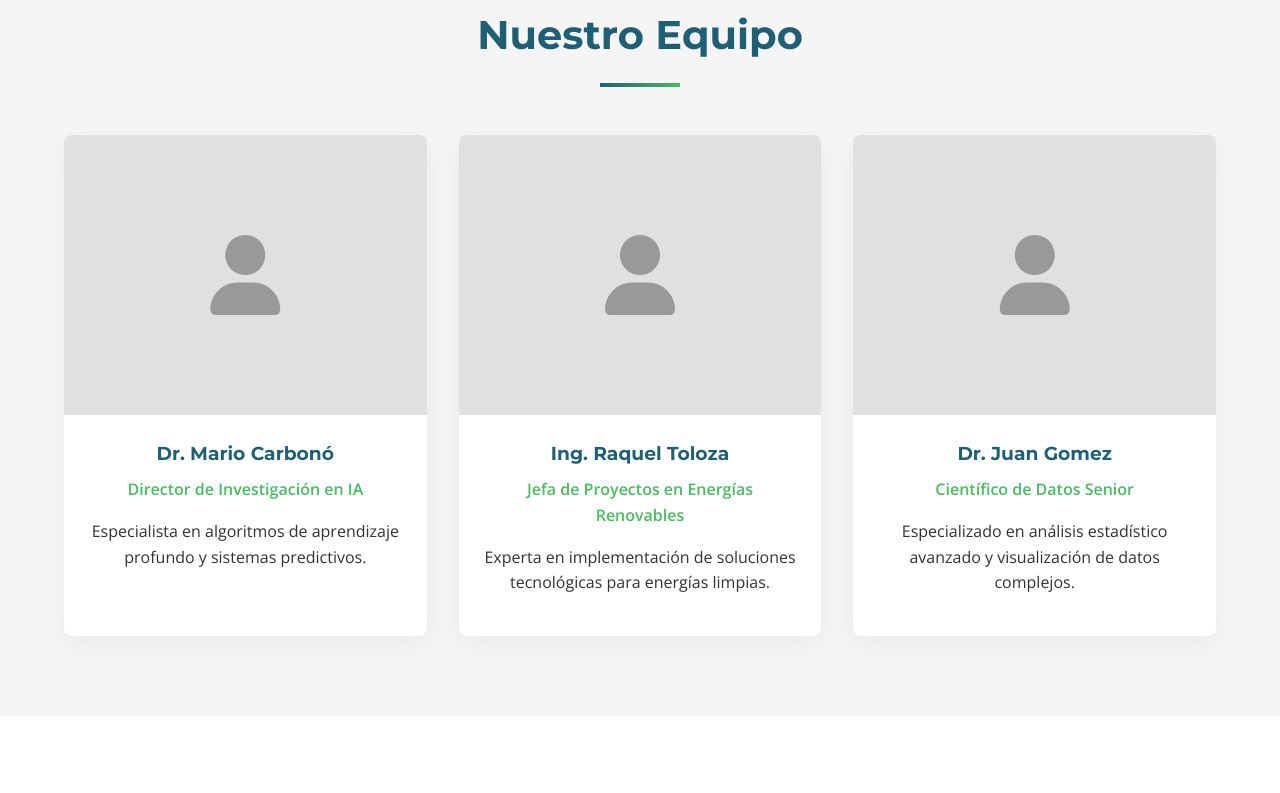
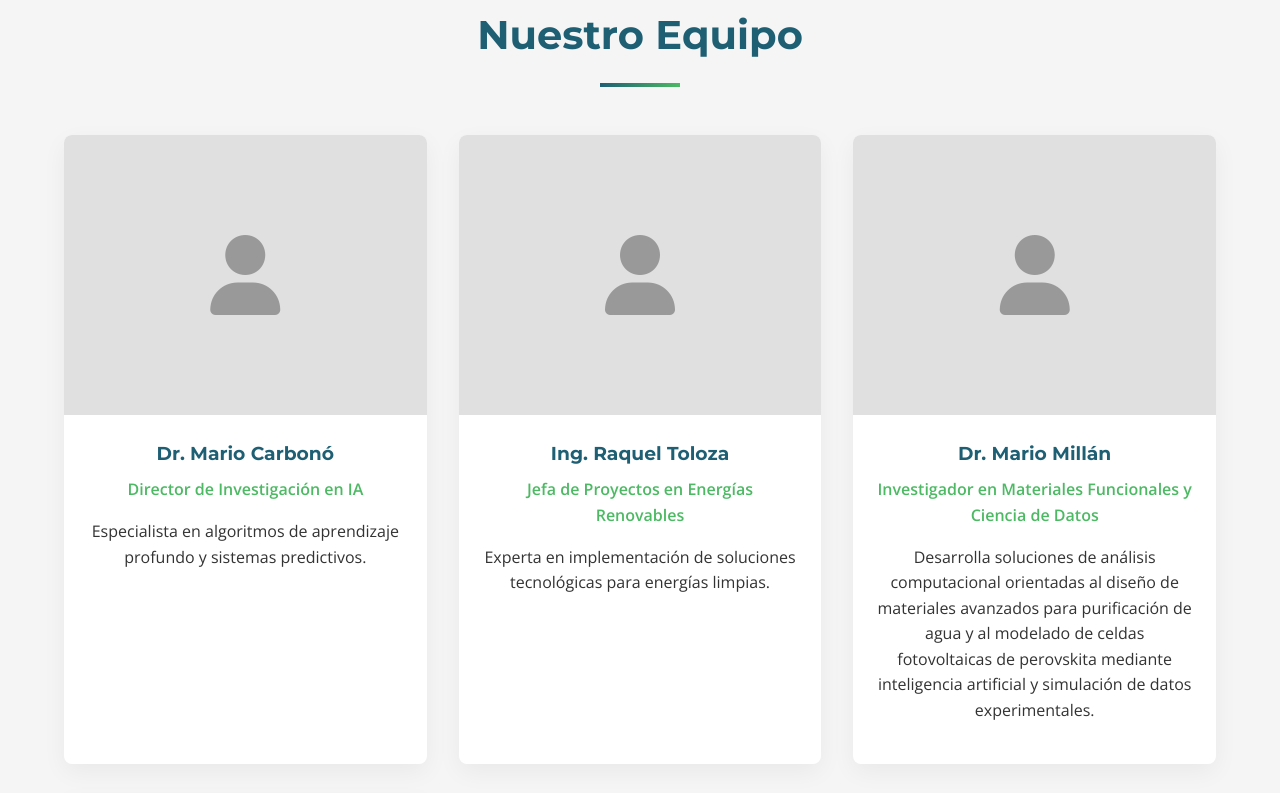
Before and after one commit to mcarbono3/sanaltek-dataworks, a website: page index.html in a window 1280 px wide. Shown: the part 3737-4530 px from the top of the page. Drawn offline with nearby package versions, Linux system fonts and the light colour scheme.

Commit message:
index.html

```diff
--- a/index.html
+++ b/index.html
@@ -165,7 +165,7 @@
                         <p>Implementación de sistemas inteligentes para la gestión y optimización de redes de distribución energética con fuentes renovables.</p>
                     </div>
                 </div>
-
+            <!-- === INICIO: Sección añadida para el proyecto eolico === -->
                 <div class="project-card">
                     <div class="project-img">
                         <img src="images/data/eolico-caribe.png" alt="Análisis Eólico">
@@ -212,6 +212,19 @@
                         <h3>Ing. Raquel Toloza</h3>
                         <p class="member-role">Jefa de Proyectos en Energías Renovables</p>
                         <p>Experta en implementación de soluciones tecnológicas para energías limpias.</p>
+                    </div>
+                </div>
+                <!-- === INICIO: Sección añadida para el Dr. Mario Millán === -->
+                <div class="team-member">
+                    <div class="member-img">
+                        <div class="placeholder-img">
+                            <i class="fas fa-user"></i>
+                        </div>
+                    </div>
+                    <div class="member-info">
+                        <h3>Dr. Mario Millán</h3>
+                        <p class="member-role">Investigador en Materiales Funcionales y Ciencia de Datos</p>
+                        <p>Desarrolla soluciones de análisis computacional orientadas al diseño de materiales avanzados para purificación de agua y al modelado de celdas fotovoltaicas de perovskita mediante inteligencia artificial y simulación de datos experimentales.</p>
                     </div>
                 </div>
 
```
